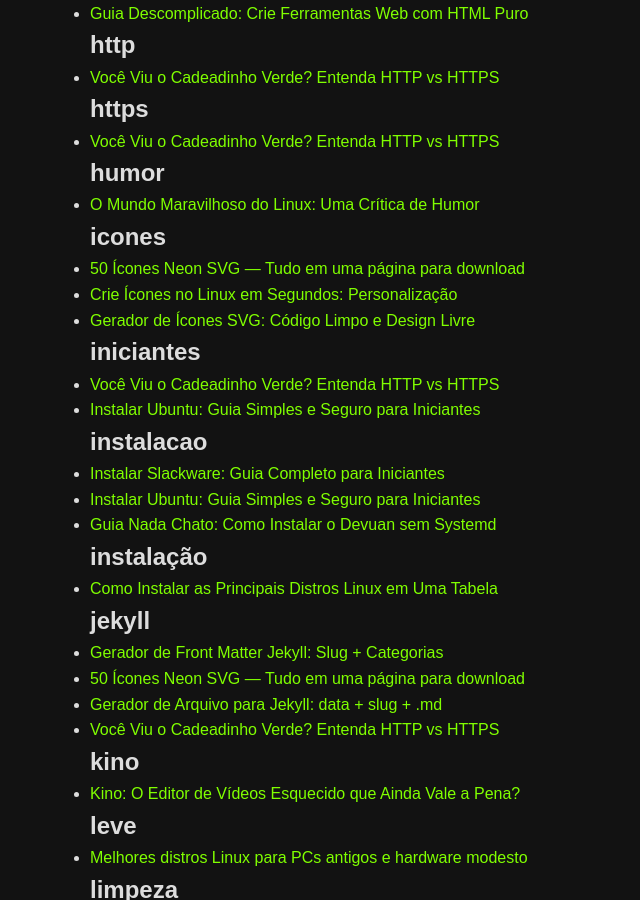
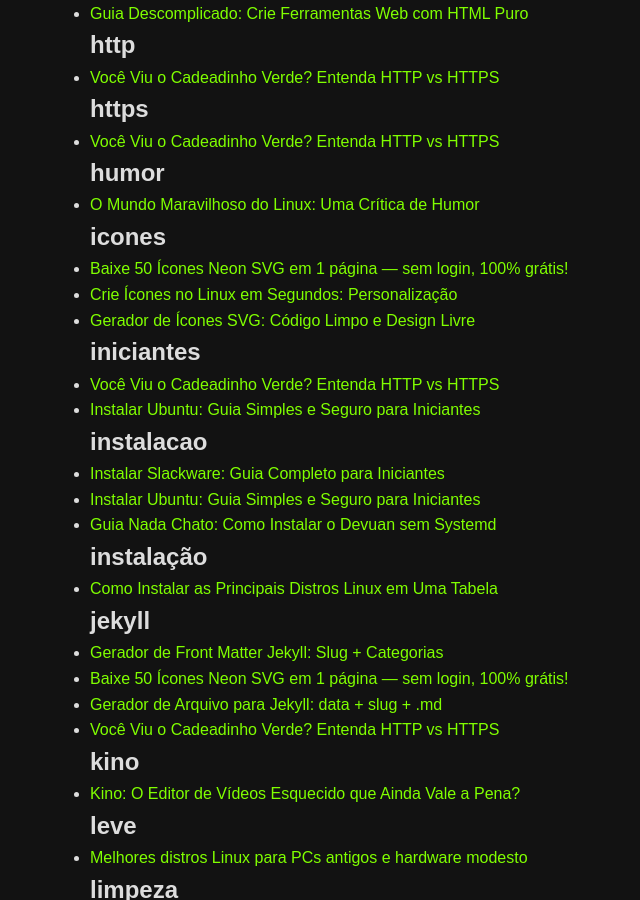
Before and after one commit to Piolinux/piolinux-site, a Jekyll site: the page built from tag/index.html, in a window 1280 px wide and 900 px high, scrolled down 5020 px. Shown: the whole window, without its empty margins (85-725 px from the left). Built offline with Jekyll 4.4.1, drawn with Linux system fonts in a browser that asks for light colours; some of the changed text lies outside the part shown.

Commit message:
Update 2025-09-08-icones-neon-por-categoria-filtre-e-use.md

```diff
--- a/_posts/2025-09-08-icones-neon-por-categoria-filtre-e-use.md
+++ b/_posts/2025-09-08-icones-neon-por-categoria-filtre-e-use.md
@@ -1,7 +1,7 @@
 ---
 layout: default
-title: "50 Ícones Neon SVG — Tudo em uma página para download "
-description: "50 ícones neon SVG em uma única página. Escolha o tamanho e baixe com 1 clique. Nada de arquivos externos — tudo inline, rápido e confiável."
+title: "Baixe 50 Ícones Neon SVG em 1 página — sem login, 100% grátis!"
+description: "Escolha, copie e use! 50 ícones neon SVG em uma página. Sem download, sem instalação — só copiar e colar. Ideal para devs e designers!"
 tags:
   - svg
   - neon
```
